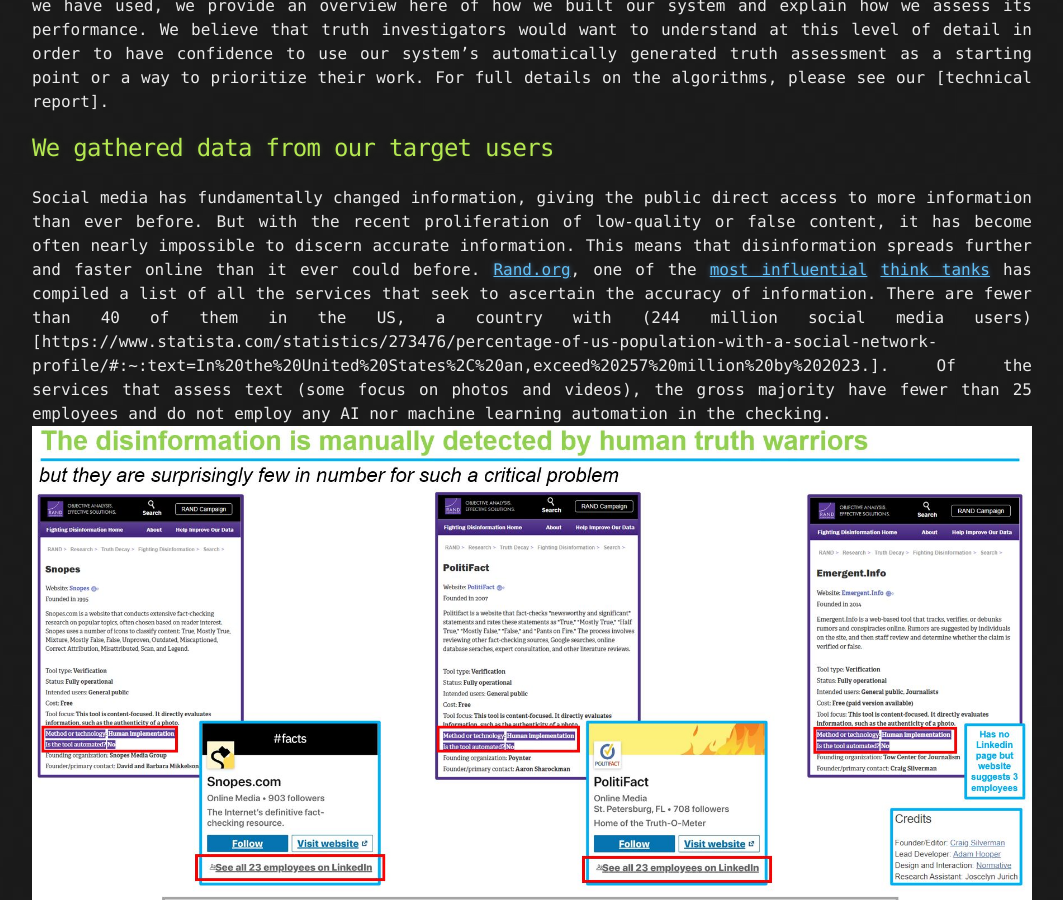
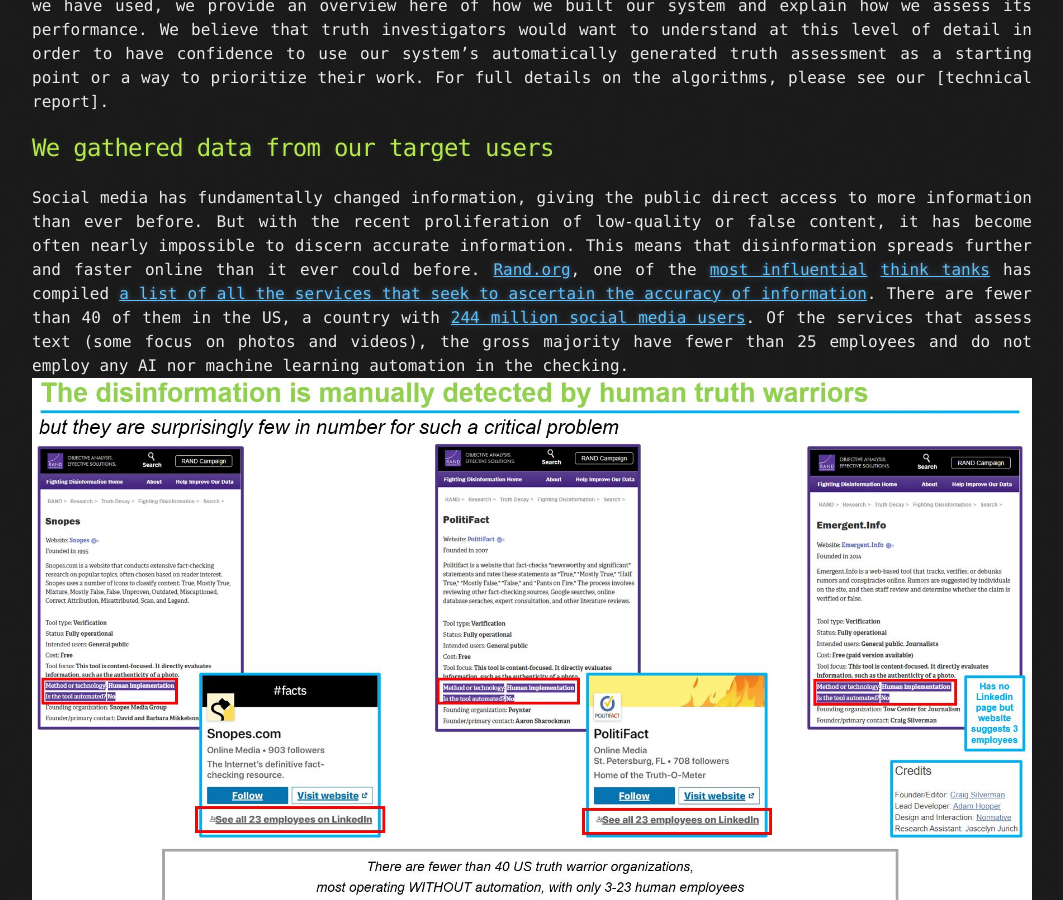
Before and after one commit to jjaakko/fake-news-classifier, a Jekyll site: the page built from index.md, in a window 1280 px wide and 900 px high, scrolled down 358 px. Shown: the whole window, without its empty margins (108-1171 px from the left). Built offline with Jekyll 4.4.1, drawn with Linux system fonts in a browser that asks for light colours; our own code applies the rules of GitHub Pages for plain Markdown files; some of the changed lines change nothing that is shown.

Commit message:
truth orgs slide3

```diff
--- a/index.md
+++ b/index.md
@@ -16,8 +16,8 @@
 Social media has fundamentally changed information, giving the public direct access to more information than ever before.
 But with the recent proliferation of low-quality or false content, it has become often nearly impossible to discern accurate information.
 This means that disinformation spreads further and faster online than it ever could before.
-[Rand.org](https://www.rand.org/research/projects/truth-decay/fighting-disinformation/search.html#q=&typeOfTool=Verification), one of the [most influential](https://thebestschools.org/features/most-influential-think-tanks/) [think tanks](https://en.wikipedia.org/wiki/Think_tank) has compiled a list of all the services that seek to ascertain the accuracy of information.
-There are fewer than 40 of them in the US, a country with (244 million social media users)[https://www.statista.com/statistics/273476/percentage-of-us-population-with-a-social-network-profile/#:~:text=In%20the%20United%20States%2C%20an,exceed%20257%20million%20by%202023.].
+[Rand.org](www.rand.org), one of the [most influential](https://thebestschools.org/features/most-influential-think-tanks/) [think tanks](https://en.wikipedia.org/wiki/Think_tank) has compiled [a list of all the services that seek to ascertain the accuracy of information](https://www.rand.org/research/projects/truth-decay/fighting-disinformation/search.html#q=&typeOfTool=Verification).
+There are fewer than 40 of them in the US, a country with [244 million social media users](https://www.statista.com/statistics/273476/percentage-of-us-population-with-a-social-network-profile/#:~:text=In%20the%20United%20States%2C%20an,exceed%20257%20million%20by%202023.).
 Of the services that assess text (some focus on photos and videos), the gross majority have fewer than 25 employees and do not employ any AI nor machine learning automation in the checking.<br>
 <img src="assets/images/truth_orgs.jpg" alt="Photo" hspace="0" width="100%" align="center"/><br>
 We obtained gold labels for nearly 70000 articles from the three services which we perceived to be the most renouned (based only on our experience).
```
Also changed, not shown: assets/images/In_Search_of_the_Real_Fake_News/Slide1.JPG (added), assets/images/In_Search_of_the_Real_Fake_News/Slide2.JPG (added), assets/images/In_Search_of_the_Real_Fake_News/Slide3.JPG (added), assets/images/In_Search_of_the_Real_Fake_News/Slide4.JPG (added), assets/images/In_Search_of_the_Real_Fake_News/Slide5.JPG (added), assets/images/In_Search_of_the_Real_Fake_News/Slide6.JPG (added), assets/images/In_Search_of_the_Real_Fake_News/Slide7.JPG (added), assets/images/In_Search_of_the_Real_Fake_News/Slide8.JPG (added).
